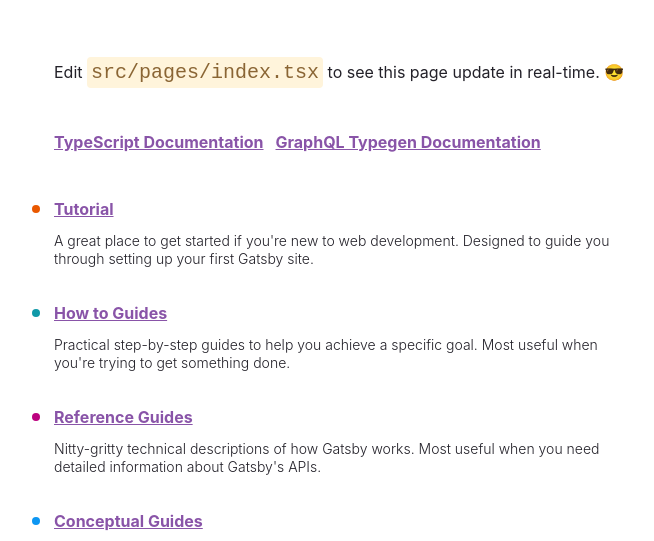
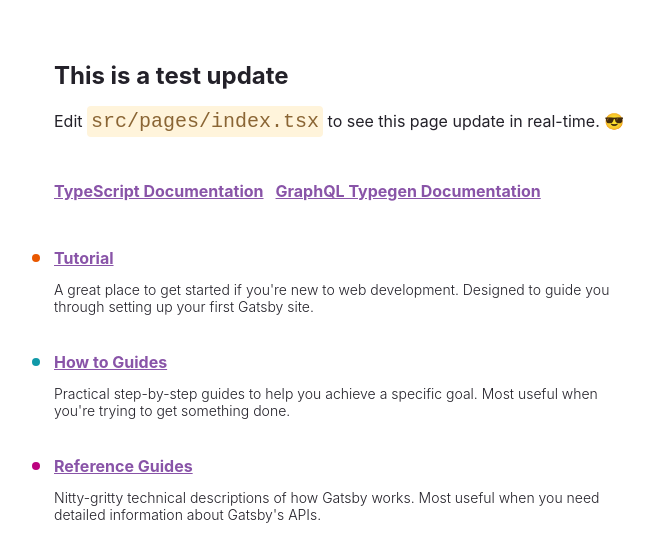
Before and after one commit to malunem/my-gatsby-site, a Gatsby site: page / in a window 1280 px wide. Shown: the part 224-765 px from the top of the page, without its empty margins (50-704 px from the left). Built offline with nearby package versions, Linux system fonts and the light colour scheme; Gatsby itself is replaced by a stand-in of ours.

Commit message:
test update

```diff
--- a/src/pages/index.tsx
+++ b/src/pages/index.tsx
@@ -144,6 +144,9 @@
         <br />
         <span style={headingAccentStyles}>— you just made a Gatsby site! 🎉🎉🎉</span>
       </h1>
+      <h2>
+        This is a test update
+      </h2>
       <p style={paragraphStyles}>
         Edit <code style={codeStyles}>src/pages/index.tsx</code> to see this page
         update in real-time. 😎
```
